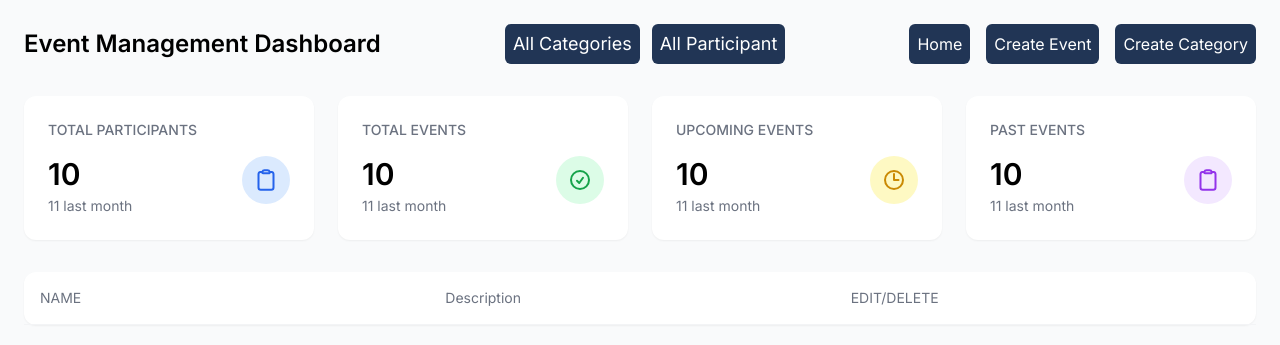
After one commit to shakhawatsalam/Software_Development_Project_module_9_assignment, a Django app: page /events/dashboard-category/ in a window 1280 px wide. The commit adds this page. Shown: the top 345 px of the page. Run offline with Django 5.2, Linux system fonts and the light colour scheme; data that the repository does not hold is empty.

Commit message:
Category CRUD is done

```diff
--- /dev/null
+++ b/events/templates/dashboard/dashboard-category.html
@@ -0,0 +1,58 @@
+{% extends "dashboard/dashboard.html" %}
+{% comment %} {% block title %}Manager Dashboard{% endblock title %} {% endcomment %}
+{% block events %}
+
+  {% if  messages %}
+    {% for message in messages %}
+      <div class='px-2 py-1 rounded-md {% if message.tags == 'success' %} bg-red-500 {% endif %}'>{{message}}</div>
+    {% endfor %}
+  {% endif %}
+  <div class="bg-white rounded-xl shadow-sm">
+    <div
+      class="grid grid-cols-3 gap-4 items-center p-4 border-b border-gray-100 text-sm text-gray-500">
+      <div>NAME</div>
+      <div>Description</div>
+      <div>EDIT/DELETE</div>
+    </div>
+          {% comment %} Task Items   {% endcomment %}
+    <div class="divide-y divide-gray-100">
+             {% comment %} Task 1  {% endcomment %}
+
+      {% for category in categories %}
+
+        <div class="grid grid-cols-3 gap-4 p-4 items-center">
+          <div class="flex items-center gap-2">
+            <div class="w-2 h-2 rounded-full bg-green-500"></div>
+            <span>{{category.name}}</span>
+          </div>
+          <div>
+            <span
+              class=""
+            >{{category.description}}</span
+              >
+            </div>
+
+
+
+
+
+
+             <div class="flex items-center gap-4">
+              <a href="{% url 'update-category' category.id %}" class="px-2 py-1 rounded-md bg-[#77B254] hover:bg-[#5B913B] text-white">
+                Edit
+              </a>
+              <form action='{% url "delete-category" category.id %}' method="POST">
+                {% csrf_token %}
+                <button class="px-2 py-1 rounded-md bg-[#D2665A] hover:bg-[#B82132] text-white">
+                  DELETE
+                </button>
+              </form>
+            </div>
+          </div>
+
+     {% endfor %}
+
+    </div>
+  </div>
+
+{% endblock events %}
--- a/events/templates/dashboard/dashboard.html
+++ b/events/templates/dashboard/dashboard.html
@@ -22,13 +22,25 @@
       {% comment %} Header   {% endcomment %}
       <header class="flex justify-between items-center mb-8">
         <h1 class="text-2xl font-semibold">Event Management Dashboard</h1>
-
+        <nav class="hidden md:block">
+          <ul class="flex items-center justify-center gap-3 text-lg">
+            <li class="bg-[#213555] text-white py-1.5 px-2 rounded-md">
+              <a href="{% url 'dahsboard-category' %}">All Categories</a>
+            </li>
+            <li class="bg-[#213555] text-white py-1.5 px-2 rounded-md">
+              <a href="">All Participant</a>
+            </li>
+          </ul>
+        </nav>
         <div class="flex items-center gap-4">
           <a href="{% url 'home' %}" class="p-2 rounded-md bg-[#213555] hover:bg-[#3E5879] text-white">
             Home
           </a>
           <a href="{% url 'create-event' %}" class="p-2 rounded-md bg-[#213555] hover:bg-[#3E5879] text-white">
             Create Event
+          </a>
+          <a href="{% url 'create-category' %}" class="p-2 rounded-md bg-[#213555] hover:bg-[#3E5879] text-white">
+            Create Category
           </a>
         </div>
       </header>
--- a/events/urls.py
+++ b/events/urls.py
@@ -1,10 +1,14 @@
 from django.urls import path
-from events.views import dashboard_page, home_page, create_event, update_event, delete_event
+from events.views import dashboard_page, home_page, create_event, update_event, delete_event, create_category, deshboard_category, update_category, delete_category
 
 urlpatterns = [
     path('home/', home_page, name='home'),
     path('dashboard/', dashboard_page, name='dahsboard'),
+    path('dashboard-category/', deshboard_category, name='dahsboard-category'),
     path('create-event/', create_event, name='create-event'),
-    path('update-event/<int:id>', update_event, name='update-event'),
-    path('delete-event/<int:id>', delete_event, name='delete-event'),
+    path('create-category/', create_category, name='create-category'),
+    path('update-category/<int:id>/', update_category, name='update-category'),
+    path('delete-category/<int:id>/', delete_category, name='delete-category'),
+    path('update-event/<int:id>/', update_event, name='update-event'),
+    path('delete-event/<int:id>/', delete_event, name='delete-event'),
 ]
--- a/events/views.py
+++ b/events/views.py
@@ -1,8 +1,8 @@
 from django.shortcuts import render, redirect
 from django.contrib import messages
 from django.http import HttpResponse
-from events.forms import EventModelForm
-from events.models import Event
+from events.forms import EventModelForm, CategoryModelForm
+from events.models import Event, Category
 # Create your views here.
 
 def home_page(request):
@@ -39,7 +39,6 @@
     return render(request, 'create-event.html', context)
 
 # Delete Event
-
 def delete_event(request, id):
     if request.method == 'POST':
         event = Event.objects.get(id=id)
@@ -49,3 +48,46 @@
     else:
         messages.error(request, 'Some thing went wrong')
         return  redirect('dahsboard')
+
+
+
+# Dashboard Category
+def deshboard_category(request):
+    category = Category.objects.all()
+    context = {"categories" : category}
+    return  render(request, 'dashboard/dashboard-category.html', context)
+# Create Category
+def create_category(request):
+    category_form = CategoryModelForm()
+    if request.method == "POST":
+        category_form = CategoryModelForm(request.POST)
+        if category_form.is_valid():
+            category_form.save()
+            messages.success(request,"Category Created Successfully")
+            return redirect('create-category')
+    context = {"form" : category_form}
+    return render(request, 'create-category.html', context)
+
+# Update Category
+def update_category(request,  id):
+    category = Category.objects.get(id=id)
+    category_form = CategoryModelForm(instance=category)
+    if request.method == "POST":
+        category_form = CategoryModelForm(request.POST, instance=category)
+        if category_form.is_valid():
+            category_form.save()
+            messages.success(request,"Category update Successfully")
+            return redirect('update-category', id)
+    context = {"form" : category_form, "id" :  id}
+    return render(request, 'create-category.html', context)
+
+
+def  delete_category(request,id):
+    if request.method == 'POST':
+        category = Category.objects.get(id=id)
+        category.delete()
+        messages.success(request, 'Category Deleted Successfully')
+        return  redirect('dahsboard-category',)
+    else:
+        messages.error(request, 'Some thing went wrong')
+        return  redirect('dahsboard-category')
--- a/static/css/output.css
+++ b/static/css/output.css
@@ -783,6 +767,10 @@
 
 .grid-cols-1 {
   grid-template-columns: repeat(1, minmax(0, 1fr));
+}
+
+.grid-cols-3 {
+  grid-template-columns: repeat(3, minmax(0, 1fr));
 }
 
 .grid-cols-5 {
@@ -1045,6 +1015,11 @@
   padding-bottom: 0.25rem;
 }
 
+.py-1\.5 {
+  padding-top: 0.375rem;
+  padding-bottom: 0.375rem;
+}
+
 .py-2 {
   padding-top: 0.5rem;
   padding-bottom: 0.5rem;
```
Also changed, not shown: other parts of static/css/output.css (+14 -48 lines), events/forms.py (+21 -1 lines), events/templates/create-category.html (added, +32 -0 lines).
